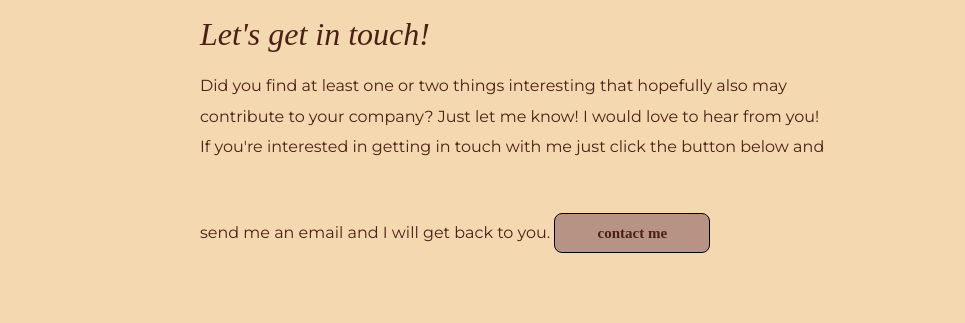
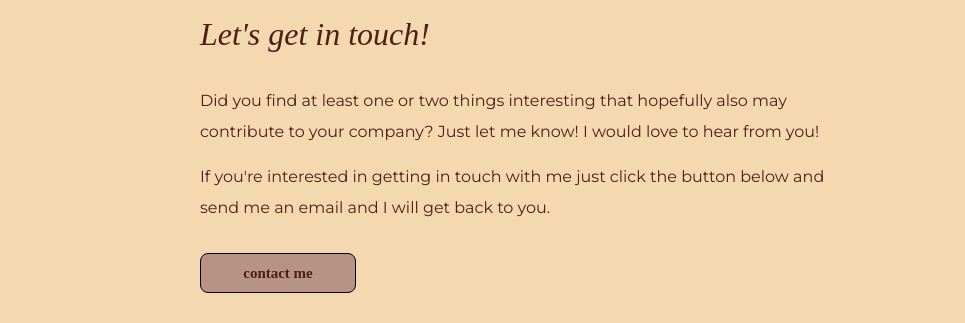
Before and after one commit to sannarossang/portfolio-refactored, a website built with Parcel: page src/index.html in a window 1280 px wide. Shown: the part 5899-6222 px from the top of the page, 0-965 px from the left. Built offline with nearby package versions, Linux system fonts and the light colour scheme; a web font is replaced by a local one.

Commit message:
(style): small styling fix on contact

```diff
--- a/src/scss/_contact.scss
+++ b/src/scss/_contact.scss
@@ -47,12 +47,12 @@
   }
 
   &__infotext {
+    display: flex;
     font-family: "Montserrat";
     color: rgba(76, 32, 22, 255);
     font-size: 12px;
     line-height: 1.9em;
     font-weight: 400;
-    text-align: center;
     padding-top: 15px;
     justify-content: center;
     @include mixins.desktop {
@@ -86,8 +86,7 @@
 
   .button {
     color: white;
-    justify-content: center;
-    margin-top: 50px;
+    margin-top: 30px;
   }
 
   &__signature {
```
Also changed, not shown: src/index.html (+0 -1 lines), dist/index.html, 2 other files.
